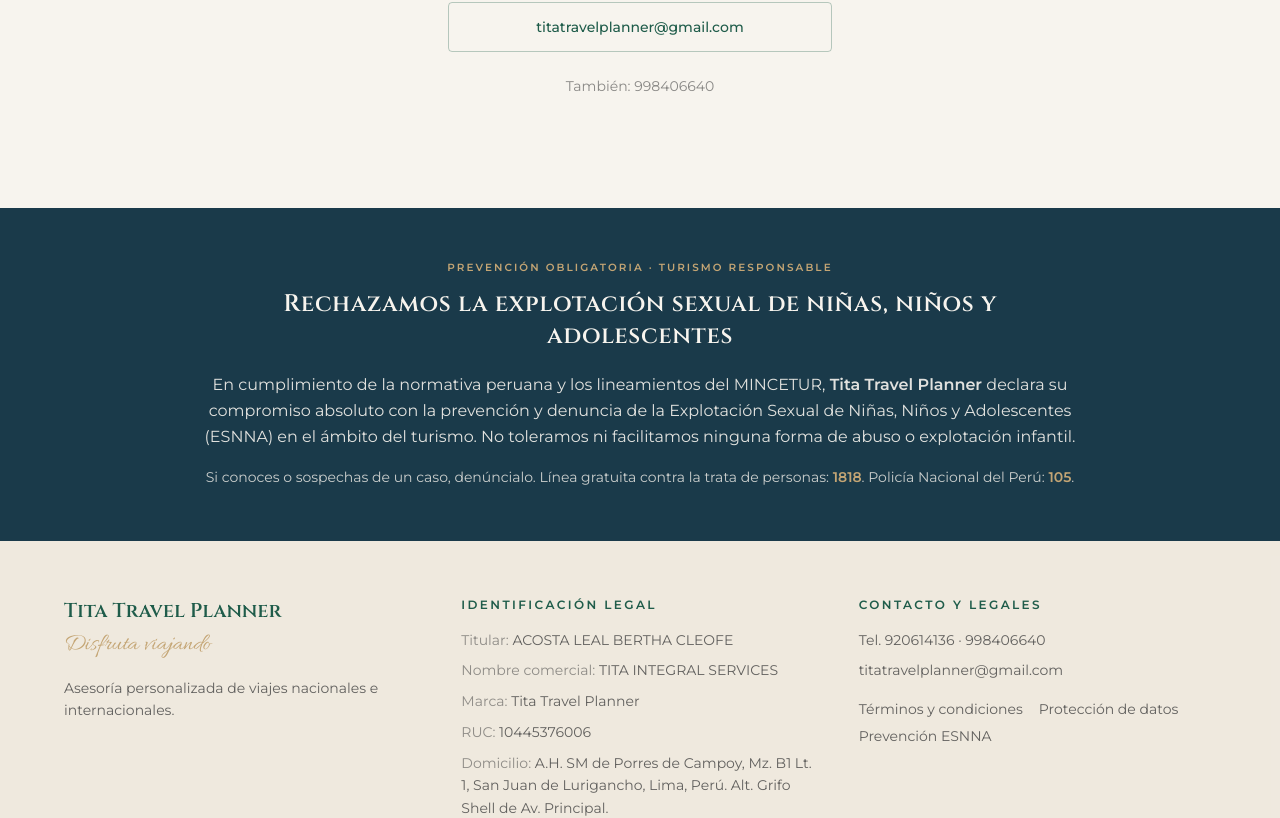
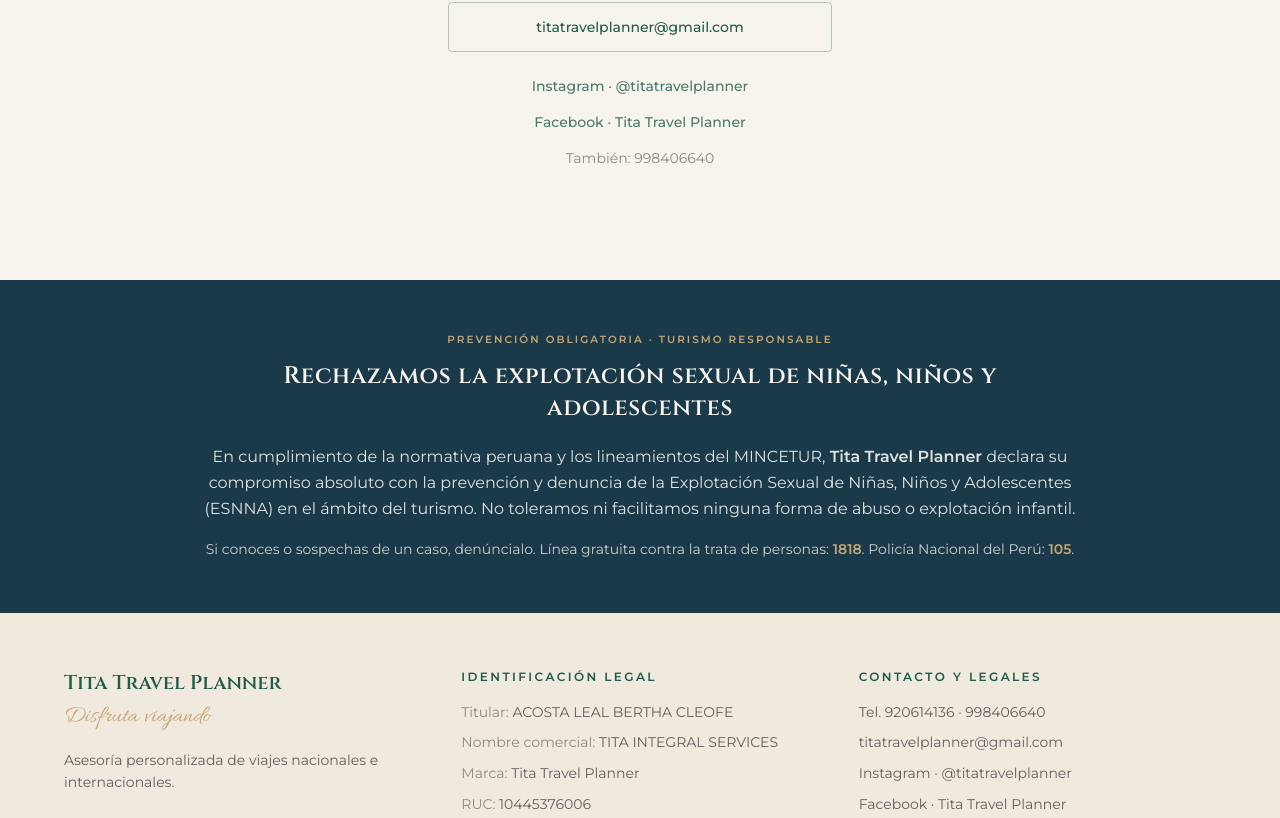
Before and after one commit to Adrian-Benavente/tita-travel-planner, a Next.js app: page / in a window 1280 px wide. Shown: the part 2747-3565 px from the top of the page. Built offline with nearby package versions, Linux system fonts and the light colour scheme.

Commit message:
Add Instagram and Facebook links to Contact and Footer components, and update site configuration with social media URLs and handles.

```diff
--- a/src/components/Contact.tsx
+++ b/src/components/Contact.tsx
@@ -33,7 +33,23 @@
           >
             {site.emails.primary}
           </a>
-          <p className="mt-2 text-sm text-ink/60">
+          <a
+            href={site.instagramUrl}
+            target="_blank"
+            rel="noopener noreferrer"
+            className="mt-2 text-sm font-medium text-emerald/80 underline-offset-2 transition-colors hover:text-emerald hover:underline"
+          >
+            Instagram · {site.instagramHandle}
+          </a>
+          <a
+            href={site.facebookUrl}
+            target="_blank"
+            rel="noopener noreferrer"
+            className="text-sm font-medium text-emerald/80 underline-offset-2 transition-colors hover:text-emerald hover:underline"
+          >
+            Facebook · Tita Travel Planner
+          </a>
+          <p className="text-sm text-ink/60">
             También: {site.phones[1].number}
           </p>
         </Reveal>
--- a/src/components/Footer.tsx
+++ b/src/components/Footer.tsx
@@ -77,6 +77,26 @@
                 {site.emails.primary}
               </a>
             </li>
+            <li>
+              <a
+                href={site.instagramUrl}
+                target="_blank"
+                rel="noopener noreferrer"
+                className="transition-colors hover:text-emerald"
+              >
+                Instagram · {site.instagramHandle}
+              </a>
+            </li>
+            <li>
+              <a
+                href={site.facebookUrl}
+                target="_blank"
+                rel="noopener noreferrer"
+                className="transition-colors hover:text-emerald"
+              >
+                Facebook · Tita Travel Planner
+              </a>
+            </li>
             <li className="flex flex-wrap gap-x-4 gap-y-1 pt-2">
               <Link
                 href="/terminos"
--- a/src/lib/site.ts
+++ b/src/lib/site.ts
@@ -30,6 +30,10 @@
       "Hola Tita, me gustaría recibir asesoría para planificar un viaje.",
     ),
   emailUrl: "mailto:titatravelplanner@gmail.com",
+  instagramUrl: "https://www.instagram.com/titatravelplanner",
+  instagramHandle: "@titatravelplanner",
+  facebookUrl:
+    "https://www.facebook.com/profile.php?id=61590869237750",
 } as const;
 
 export const navLinks = [
```
